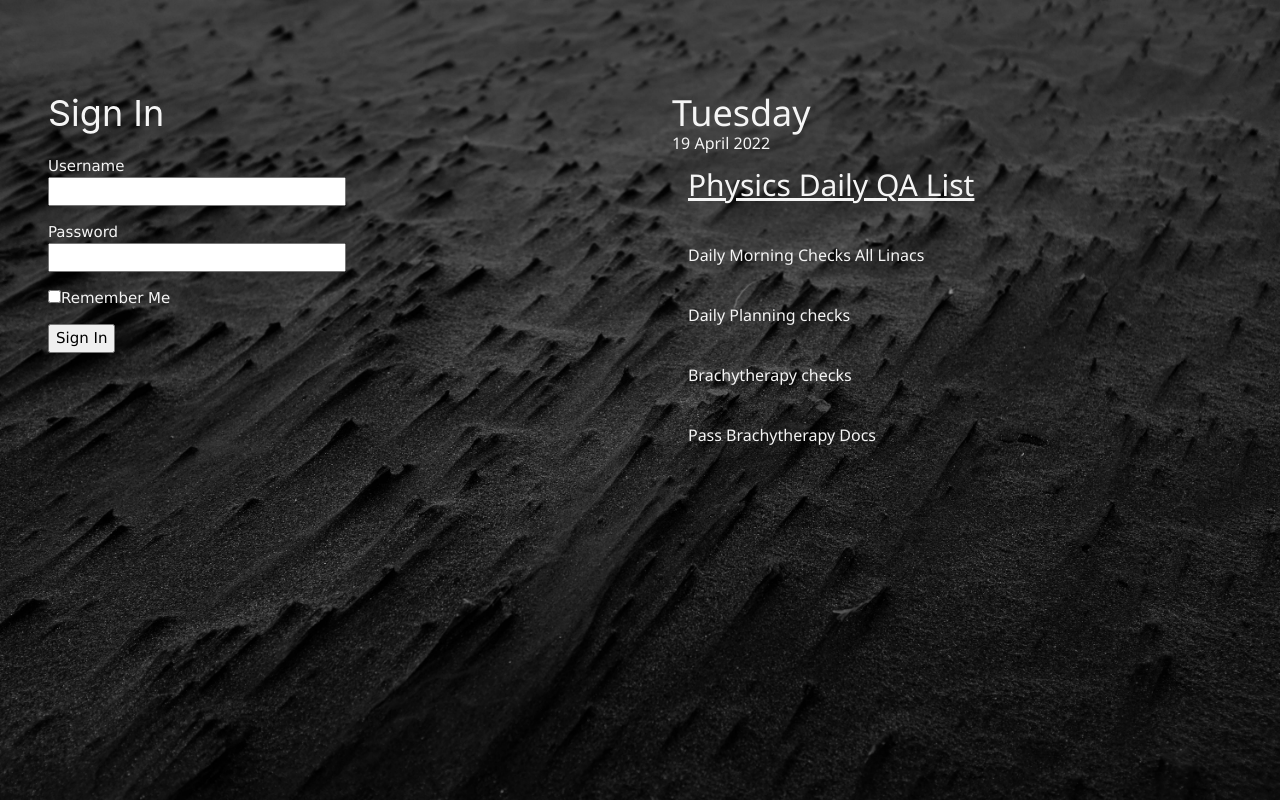
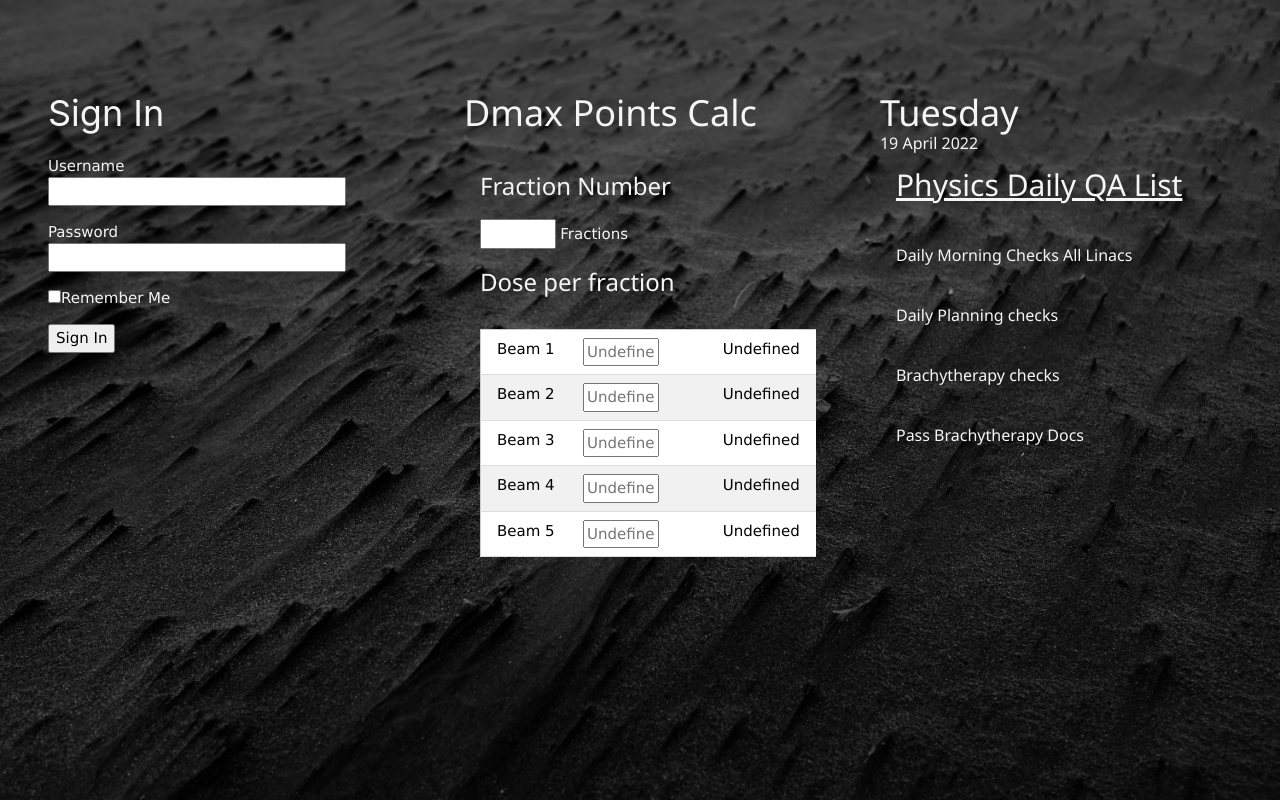
Before and after one commit to nkosie18/work_app, a Flask app: page /login in a window 1280 px wide. Run offline with Flask 2, Linux system fonts and the light colour scheme; parts of the project's set-up code (start-up, migrations or seed data) failed here and were passed over.

Commit message:
added new stuff to login page

```diff
--- a/app/linac/models.py
+++ b/app/linac/models.py
@@ -1,3 +1,4 @@
+from operator import index
 from app import db
 #from app.hospitals.models import Institution
 #from app.trs398.models import Trs398_photons, Trs398_electrons
@@ -10,6 +11,7 @@ class Machine(db.Model):
     make = db.Column(db.String(120), index= True)
     n_name = db.Column(db.String(4), index=True)
     com_date = db.Column(db.Date)
+    com_technique = db.Column(db.String(10), index=True)
     hospital_id = db.Column(db.Integer, db.ForeignKey("institution.id", ondelete='CASCADE'))
     photon_en = db.relationship('Photon_energy', backref='machine_en_ph', lazy='dynamic', passive_deletes=True)
     electron_en = db.relationship('Electron_energy', backref='machine_en_el', lazy='dynamic', passive_deletes=True)
--- a/app/static/myjava.js
+++ b/app/static/myjava.js
@@ -209,7 +209,6 @@ $(document).ready(function(){
 
 
             if(document.getElementById("bodyup").style.display != "block"){
-                console.log("the block was not showing so we showed it")
                 $("#bodyup").css("display", "block")
 
             };
@@ -226,8 +225,50 @@ $(document).ready(function(){
                         type: 'POST',
                         data: {machine_id:machine, test_name : qachecks2}
                     });
+
+                    req_data.done(function(data){
+                        var status = data.result
+                        if(status == '502'){
+                            console.log(data.data)
+                        }
+                        else{
+                            var size1 = Object.keys(data.data_p).length
+                            for(let i=0; i<size1; i++){
+                                var date = data.data_p[i].date
+                                var temp = data.data_p[i].temp
+                                var press = data.data_p[i].press
+                                var chamber = data.data_p[i].chamber
+                                var bvoltage = data.data_p[i].bias_voltage
+                                var dase_max = data.data_p[i].dose_dmax
+                                var pdiff = data.data_p[i].percent_diff
+
+                                loop_string += `<tr><td>${date}</td><td>${temp}</td><td>${press}</td><td>${chamber}</td><td>${bvoltage}</td><td>${dase_max}</td><td>${pdiff}</td><td> <button id ="phot_${date}" class="w3-button w3-blue w3-round w3-border">View</button></td></tr>`
+                            }
+
+                            new_string = '<tr><td>Date</td><td>Temperature</td><td>Pressure</td><td>Ionization Chamber</td><td>Bias Voltage</td> <td>Dose<sub>Z_max</sub></td><td>Percent diff</td></tr>' + loop_string
+                            $('#data_table').innerHTML(new_string)
+
+                            $('#data_table').DataTable({"lengthMenu": [[5, 10, -1], [5, 10, "All"]],
+                            "aoColumns": [
+                                { "orderSequence": [ "desc" ] },
+                                null,
+                                null,
+                                null,
+                                null,
+                                null,
+                                null,
+                                null
+                                ]
+
+                            });
+                        }
+                    })
                 }
-            };
+            }
+        }
+    });
+
+
 
 
             //$("#qabuttons").append(``);
@@ -243,10 +284,7 @@ $(document).ready(function(){
             });
             }
             else{console.log('You did not click the button on the table')} */
-        };
 
-
-    });
 
     $("#qabuttons").click(function(event){
         var qachecks = event.target.id
@@ -270,10 +308,94 @@ $(document).ready(function(){
         var current_machine = machine
         var current_check = qachecks
 
-        console.log(current_machine)
-        console.log(current_check)
+
+        req3_data = $.ajax({
+            url : '/linacViewProcess',
+            type : 'POST',
+            data: {machine_id: current_machine, test_name: current_check}
+
+        });
+
+        req3_data.done(function(data){
+            var status = data.result
+            if(status == '502'){
+                console.log(data.data)
+            }
+            else{
+                var loop_string = ""
+                var size1 = Object.keys(data.data_p).length
+                for(let i=0; i<size1; i++){
+                    var date = data.data_p[i].date
+                    var temp = data.data_p[i].temp
+                    var press = data.data_p[i].press
+                    var chamber = data.data_p[i].chamber
+                    var bvoltage = data.data_p[i].bias_voltage
+                    var dase_max = data.data_p[i].dose_dmax
+                    var pdiff = data.data_p[i].percent_diff
+                    loop_string += `<tr><td>${date}</td><td>${temp}</td><td>${press}</td><td>${chamber}</td><td>${bvoltage}</td><td>${dase_max}</td><td>${pdiff}</td><td> <button id ="phot_${date}" class="w3-button w3-blue w3-round w3-border">View</button></td></tr>`
+                    }
+
+                new_string = '<tr><td>Date</td><td>Temperature</td><td>Pressure</td><td>Ionization Chamber</td><td>Bias Voltage</td> <td>Dose <sub>Z_max</sub></td><td>Percent diff</td></tr>' + loop_string
+                $('#data_table').innerHTML(new_string)
+
+                $('#data_table').DataTable({"lengthMenu": [[5, 10, -1], [5, 10, "All"]],
+                "aoColumns": [
+                    { "orderSequence": [ "desc" ] },
+                    null,
+                    null,
+                    null,
+                    null,
+                    null,
+                    null,
+                    null
+                    ]
+
+                });
+            }
+        })
 
     });
+
+    function calc (a){
+        var number_fractions = $('#numbfr').val()
+        var beam_numbe = $('#' + a).val()
+        if(beam_numbe !== null || beam_numbe !== 'Undefined'){
+            var ans = (beam_numbe/number_fractions).toFixed(3)
+            return ans
+        }
+    }
+
+    $('#calctbl').click(function(event){
+        var beam_id = event.target.id
+        var number_fractions = $('#numbfr').val()
+        console.log(beam_id)
+        var my_beams = ['beam1','beam2','beam3','beam4','beam5']
+        if (my_beams.includes(beam_id)){
+            $('#'+ beam_id).change(function(){
+                console.log('we are here now!')
+                var ref_dose = calc (beam_id)
+                $('#ivdb' + beam_id[4]).text('Ref Dose: '+ ref_dose + ' Gy')
+                console.log(ref_dose, beam_id[4])
+
+            })
+        }
+
+        /*
+        $('#'+ beam_id).change(function(){
+            console.log('we are here now')
+            if (my_beams.includes(beam_id)){
+                console.log('The beam id is in the list')
+                var ref_dose = calc(beam_id)
+                console.log(ref_dose)
+                $('#ivdb' + beam_id[4]).text('Ref Dose: '+ ref_dose + ' Gy')
+            }
+        });
+        */
+
+
+    });
+
+
 
 
 
--- a/app/templates/signin/base1.html
+++ b/app/templates/signin/base1.html
@@ -7,6 +7,8 @@
     <link rel="stylesheet" href="https://fonts.googleapis.com/css?family=Raleway">
     <link rel="stylesheet" href="https://cdnjs.cloudflare.com/ajax/libs/font-awesome/4.7.0/css/font-awesome.min.css">
     <link rel="stylesheet" type= "text/css" href="{{url_for('static', filename='w3.css')}}">
+    <script src="{{url_for('static', filename ='jquery.js')}}"></script>
+    <script src="{{url_for('static', filename='myjava.js')}}"> </script>
 <!--
     <style>
         body{
--- a/app/templates/signin/login.html
+++ b/app/templates/signin/login.html
@@ -37,15 +37,49 @@
         </div>
 
     </div>
-    <div class="w3-col m2 l2"> <h4></h4></div>
-    <div class="w3-col m5 l5">
+    <div class="w3-col m4 l4">
+        <div class="w3-container w3-padding-64 w3-margin-left">
+
+            <h1 style="color: whitesmoke;">Dmax Points Calc</h1>
+            <div class="w3-row w3-padding" style="margin-top: 1mm;">
+                <h3 style="color: whitesmoke;">Fraction Number </h3>
+                <p style="color: whitesmoke;"> <input type="text" id="numbfr" class  style="height: 0.8cm; width:2cm"> Fractions </p>
+                <h3 style="color: whitesmoke;"> Dose per fraction</h3>
+                <div class="w3-responsive">
+                    <table class="w3-table-all" style="width: 10cm; margin-top:5mm;" id ="calctbl">
+                        <tr>
+                            <td style="width: 2.5cm;"> Beam 1</td> <td> <input type="text" id="beam1" placeholder="Undefined" style="width: 2cm;"> </td> <td id="ivdb1"> Undefined </td>
+                        </tr>
+
+                        <tr>
+                            <td style="width: 2.5cm;"> Beam 2</td> <td> <input type="text" id="beam2" placeholder="Undefined" style="width: 2cm;"> </td> <td id="ivdb2"> Undefined </td>
+                        </tr>
+
+                        <tr>
+                            <td style="width: 2.5cm;"> Beam 3</td> <td> <input type="text" id="beam3" placeholder="Undefined" style="width: 2cm;"> </td> <td id="ivdb3"> Undefined </td>
+                        </tr>
+
+                        <tr>
+                            <td style="width: 2.5cm;"> Beam 4</td> <td> <input type="text" id="beam4" placeholder="Undefined" style="width: 2cm;"> </td> <td id="ivdb4"> Undefined </td>
+                        </tr>
+
+                        <tr>
+                            <td style="width: 2.5cm;"> Beam 5</td> <td> <input type="text" id="beam5" placeholder="Undefined" style="width: 2cm;"> </td> <td id="ivdb5"> Undefined </td>
+                        </tr>
+                    </table>
+                </div>
+            </div>
+
+        </div>
+    </div>
+    <div class="w3-col m4 l4">
 
         <div class="w3-container w3-padding-64 w3-margin-left">
 
             <h1 style="color: whitesmoke;">{{today}}</h1>
             <h6 style="color: whitesmoke; margin-top:-5mm;">{{date1}}</h6>
                 <table class="w3-table">
-                    <tr><th> <h2 style="color: whitesmoke; margin-top:-3mm;"><u>Physics Daily QA List</u></h2></th></tr>
+                    <tr><td> <h2 style="color: whitesmoke; margin-top:-3mm;"><u>Physics Daily QA List</u></h2></td></tr>
                     {%for each in roster1%}
 
                         <tr>
@@ -62,6 +96,8 @@
 
 
 
+
+
     </div>
 
 </div>
```
Also changed, not shown: app/linac/views.py (+37 -5 lines), app/templates/linac2.html (+10 -2 lines), app/trs398/models.py (+4 -4 lines).
